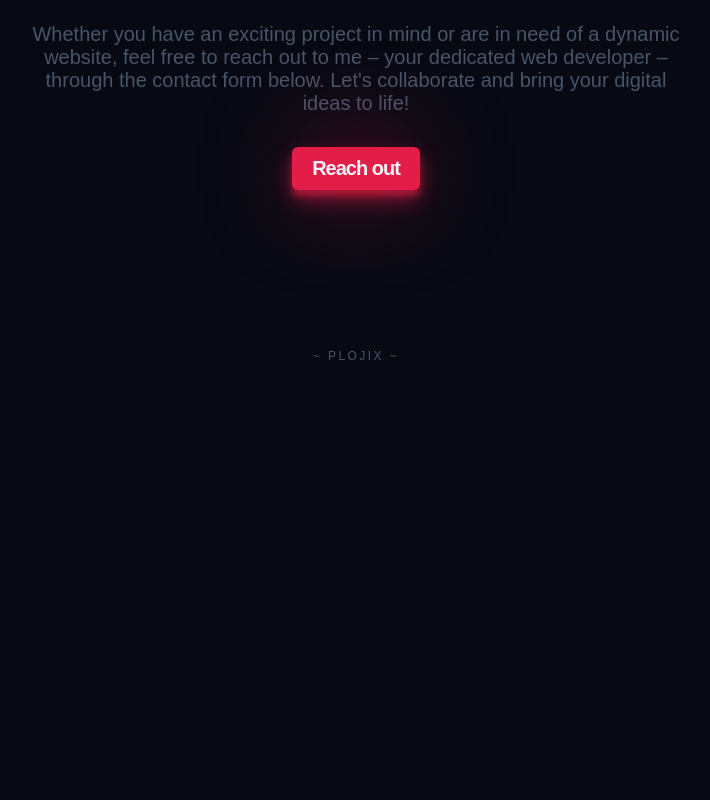
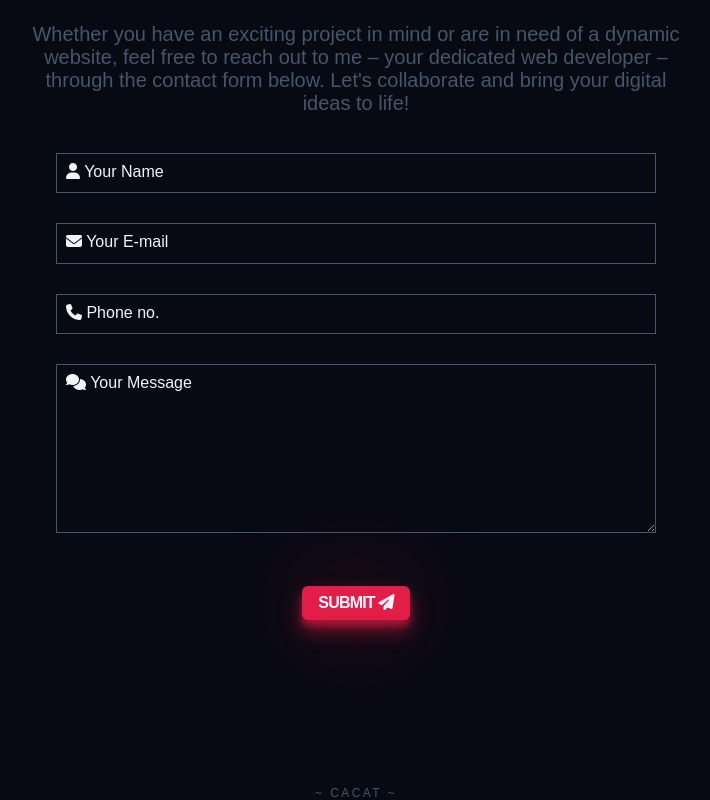
Before and after one commit to Plojix/Test1, a website built with Vite: page index.html in a window 1280 px wide. Shown: the part 1669-2469 px from the top of the page, without its empty margins (284-994 px from the left). Before the commit the page ends 2032 px from the top, so only its background shows below. Built offline with nearby package versions, Linux system fonts and the light colour scheme.

Commit message:
Update Form

```diff
--- a/index.html
+++ b/index.html
@@ -5,6 +5,10 @@
     <link rel="icon" type="image/svg+xml" href="/vite.svg" />
     <meta name="viewport" content="width=device-width, initial-scale=1.0" />
     <title>Portfolio</title>
+    <script
+      src="https://kit.fontawesome.com/bfafe82b1c.js"
+      crossorigin="anonymous"
+    ></script>
   </head>
   <body>
     <header class="header container">
@@ -98,7 +102,7 @@
           Python and SQL, offering a <strong>full-stack</strong> perspective for
           integrated and efficient web development.
         </p>
-        <a class="hero__btn btn" href="#">Reach out</a>
+        <a class="hero__btn btn" href="#contact">Reach out</a>
       </section>
       <section id="about" class="about container section">
         <div class="about__content">
@@ -150,12 +154,49 @@
           developer – through the contact form below. Let's collaborate and
           bring your digital ideas to life!
         </p>
-        <a class="contact__btn btn" href="mailto:victor.ciocan15@gmail.com"
-        target="_blank">Reach out</a>
+        <div class="group">
+          <form action="https://formspree.io/f/mqkrewgn"
+           method="post" action="contact.py">
+            <div class="input-group">
+              <input type="text" name="user_name" id="user_name_id" required />
+              <label for="user_name_id"
+                ><i class="fa-solid fa-user"></i> Your Name</label
+              >
+            </div>
+            <div class="input-group">
+              <input
+                type="email"
+                name="user_email"
+                id="user_email_contact_id"
+                required
+              />
+              <label for="user_email_contact_id"
+                ><i class="fa-solid fa-envelope"></i> Your E-mail
+              </label>
+            </div>
+            <div class="input-group">
+              <input type="text" name="user_phone" id="user_phone_id" required />
+              <label for="user_phone_id"
+                ><i class="fa-solid fa-phone"></i> Phone no.</label
+              >
+            </div>
+            <div class="input-group">
+              <textarea rows="8" name="message" id="user_msg_id" required></textarea>
+              <label for="user_msg_id"
+                ><i class="fa-solid fa-comments"></i> Your Message</label
+              >
+            </div>
+            <br />
+
+            <button class="btn" type="submit">
+              SUBMIT <i class="fa-solid fa-paper-plane"></i>
+            </button>
+          </form>
+        </div>
       </section>
     </main>
     <footer class="footer container section">
-      <h3 class="footer__title">~ Plojix ~</h3>
+      <h3 class="footer__title">~ Cacat ~</h3>
     </footer>
 
     <script type="module" src="./src/main.js"></script>
--- a/styles/components/contact.css
+++ b/styles/components/contact.css
@@ -21,6 +21,58 @@
 .contact__btn {
   font-size: var(--size-sm);
 }
+
+.group {
+  width: 100%;
+  height: 60vh;
+  display: flex;
+  align-items: center;
+  justify-content: center;
+  color: var(--clr-light);
+  font-size: var(--size-sm);
+}
+
+form {
+  width: 90%;
+  max-width: 600px;
+}
+
+.input-group {
+  margin-bottom: 30px;
+  position: relative;
+}
+input,
+textarea {
+  width: 100%;
+  padding: 10px;
+  outline: 0;
+  border: 1px solid var(--clr-slate600);
+  color: var(--clr-light);
+  background: transparent;
+  font-size: var(--size-sm);
+  transition: 1s;
+}
+
+label {
+  height: 100%;
+  position: absolute;
+  left: 0;
+  top: 0;
+  padding: 10px;
+  color: var(--clr-light);
+  cursor: text;
+  transition: 1s;
+}
+
+input:focus ~ label,
+input:valid ~ label,
+textarea:focus ~ label,
+textarea:valid ~ label {
+  top: -30px;
+  font-size: var(--size-xs);
+}
+
+
 /* xs */
 @media (min-width: 475px) {
   .contact {
```
